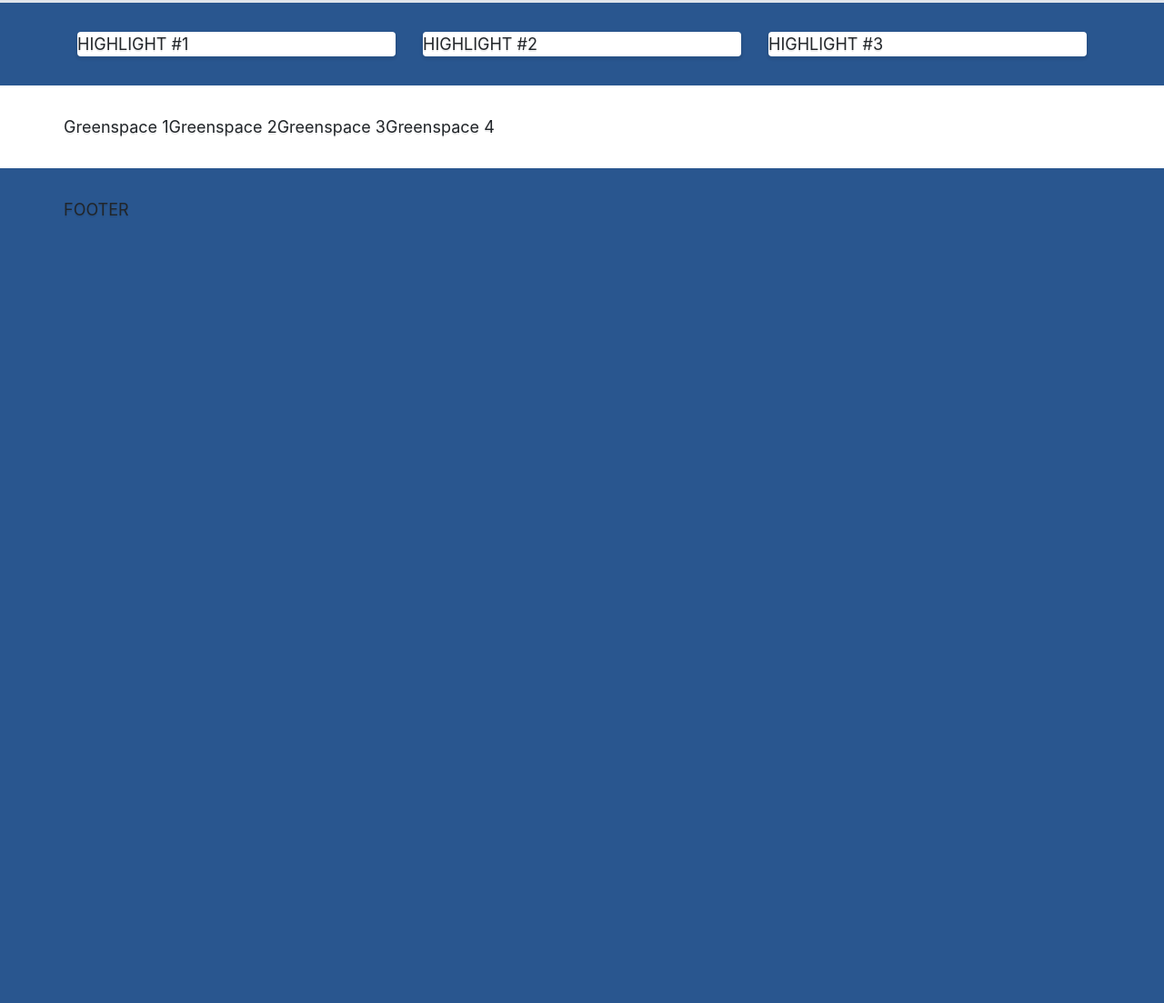
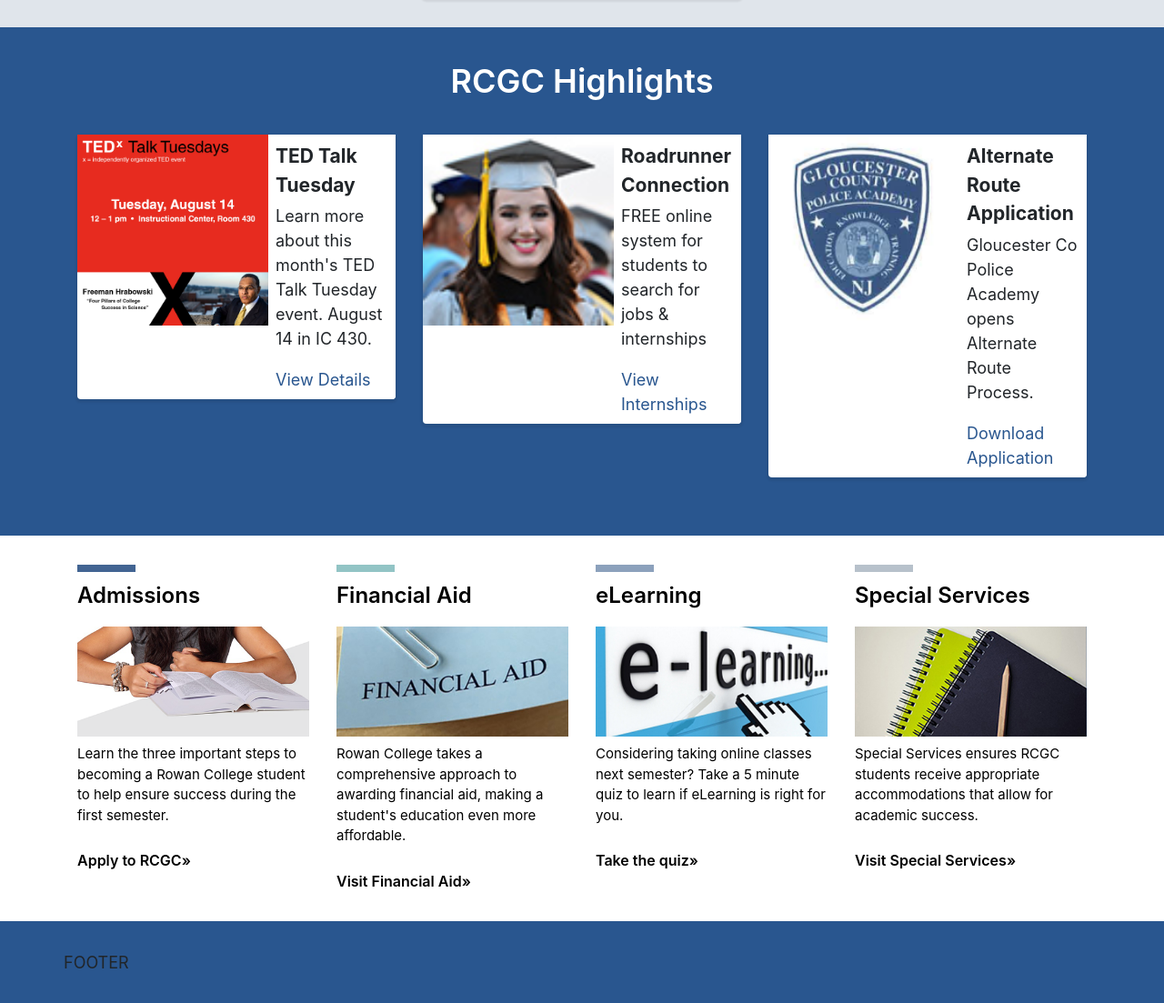
Before and after one commit to montelco/rc, a plain HTML site: page grid.html in a window 1280 px wide. Shown: the part 1293-2396 px from the top of the page at 91% size. Before the commit the page ends 1569 px from the top, so only its background shows below. Drawn offline with nearby package versions, Linux system fonts and the light colour scheme; files whose address does not match are found by name.

Commit message:
Mostly finished highlights. Have to tighten up a few styles, but otherwise ready for footer.

```diff
--- a/_cards.scss
+++ b/_cards.scss
@@ -22,12 +22,32 @@
     }
   }
 
+  #Calendar &__body a{
+    color: $body-color !important;
+  }
+
+  &__thumbnail {
+    flex-basis: calc(210px);
+    height: 210px;
+    padding: 0;
+    margin: 0;
+    flex-grow: 0;
+    flex-shrink: 0;
+
+    img {
+      object-fit: cover;
+      width: 100%;
+      height: 100%;
+    }
+  }
+
   &__body {
       padding: 25px;
       background: $white;
       border-bottom-left-radius: 4px;
       border-bottom-right-radius: 4px;
    &.np{padding:0;}
+   &.lp{padding: 8px;}
     ul{
       padding-left: 0;
       &>li{
--- a/_colors.scss
+++ b/_colors.scss
@@ -15,6 +15,9 @@
 }
 .qnBlue{
   background: $qnBlue;
+}
+.textWhite {
+  color: $white;
 }
 .textYellow{
   color: $yellow;
--- /dev/null
+++ b/_evergreen.scss
@@ -0,0 +1,39 @@
+.evergreen {
+  &__accent {
+    height: 8px;
+    margin-bottom: 8px;
+    width: 64px;
+    &.a {background: #426492;}
+    &.b {background: #92c4c5;}
+    &.c {background: #8ca1bc;}
+    &.d {background: #b7c1cb;}
+  }
+
+  h3 {
+    color: black;
+    font: {
+      size: 24px;
+      weight: 600;
+    }
+    margin-bottom: 16px;
+  }
+
+  h4 {
+    color: black;
+    font: {
+      size: 15px;
+      weight: 400;
+    }
+    margin-top: 8px;
+    margin-bottom: 24px;
+  }
+
+  a {
+    color: black;
+    font: {
+      size: 16px;
+      weight: 600;
+    }
+    &:after {content: "»"}
+  }
+}
--- a/_global.scss
+++ b/_global.scss
@@ -1,14 +1,11 @@
 html {
-  /* border-box box model allows us to add padding and border to our elements without increasing their size */
   box-sizing: border-box;
-  /* A system font stack so things load nice and quick! */
-  font-family: -apple-system, BlinkMacSystemFont, "Arial", Roboto, Helvetica,
-    Arial, sans-serif, "Apple Color Emoji", "Segoe UI Emoji", "Segoe UI Symbol";
+  font-family: -apple-system, BlinkMacSystemFont, "Arial", Roboto, Helvetica, Arial, sans-serif, "Apple Color Emoji", "Segoe UI Emoji", "Segoe UI Symbol";
   font-weight: 400;
   font-size: 18px;
   color: $black;
-  text-shadow: 0 2px 0 rgba(0, 0, 0, 0.07);
 }
+
 *,
 *:before,
 *:after {
@@ -17,8 +14,8 @@
 
 body {
   background: $blue;
-  min-height: calc(100vh - 100px);
-  margin: 0px;
   background-attachment: fixed;
   letter-spacing: 0px;
+  margin: 0px;
+  min-height: calc(100vh - 100px);
 }
--- a/_navigation.scss
+++ b/_navigation.scss
@@ -11,7 +11,8 @@
   z-index: 4;
 }
 
-.fbZone{padding: 32px 0;}
+.fbZone {padding: 32px 0;}
+
 .no-padding {
   padding: 0;
 }
--- a/_padding.scss
+++ b/_padding.scss
@@ -5,3 +5,15 @@
   &-lg{padding: 0.750rem 0}
   &-xl{padding: 0.875rem 0}
 }
+
+$padding: 0;
+$plist: top left bottom right;
+
+@while ($padding < 120) {
+    @each $direction in $plist {
+        .p-#{$direction}\:#{$padding} {
+            padding-#{$direction}: #{$padding}px;
+        }
+    }
+    $padding: $padding + 5;
+}
--- /dev/null
+++ b/_typography.scss
@@ -0,0 +1,13 @@
+.md-bold {
+  font: {
+    weight: 600;
+  }
+}
+
+.mb-16 {
+  margin-bottom: 16px;
+}
+
+.mb-32 {
+  margin-bottom: 32px;
+}
--- a/grid.html
+++ b/grid.html
@@ -860,22 +860,82 @@
       </div>
     </div>
   </main>
-  <div class="fbZone blue cd-main-content">
+  <div class="fbZone p-top:64 p-bottom:64 blue cd-main-content">
     <div class="container">
       <div class="row">
-        <div class="col-md-4"><div class="card">HIGHLIGHT #1</div></div>
-        <div class="col-md-4"><div class="card">HIGHLIGHT #2</div></div>
-        <div class="col-md-4"><div class="card">HIGHLIGHT #3</div></div>
+        <div class="col-sm-12 d-flex justify-content-center"><h1 class="md-bold mb-32 textWhite">RCGC Highlights</h1></div>
+      </div>
+      <div class="row mb-32">
+        <div class="col-md-4">
+          <div class="card d-flex">
+            <div class="card__thumbnail">
+              <img src="hl-1.jpg" alt="TED Talk Tuesday">
+            </div>
+            <div class="card__body lp">
+              <h3>TED Talk Tuesday</h3>
+              <p>Learn more about this month's TED Talk Tuesday event. August 14 in IC 430.</p>
+              <a href="#">View Details</a>
+            </div>
+          </div>
+        </div>
+        <div class="col-md-4">
+          <div class="card d-flex">
+            <div class="card__thumbnail">
+              <img src="hl-2.jpg" alt="Student in Gown">
+            </div>
+            <div class="card__body lp">
+              <h3>Roadrunner Connection</h3>
+              <p>FREE online system for students to search for jobs & internships</p>
+              <a href="#">View Internships</a>
+            </div>
+          </div>
+        </div>
+        <div class="col-md-4">
+          <div class="card d-flex">
+            <div class="card__thumbnail">
+              <img src="hl-3.png" alt="Police Academy Shield Logo">
+            </div>
+            <div class="card__body lp">
+              <h3>Alternate Route Application</h3>
+              <p>Gloucester Co Police Academy opens Alternate Route Process.</p>
+              <a href="#">Download Application</a>
+            </div>
+          </div>
+        </div>
       </div>
     </div>
   </div>
-  <div class="fbZone white cd-main-content">
+  <div class="fbZone p-top:64 p-bottom:64 white cd-main-content">
     <div class="container">
       <div class="row">
-        <div class="md-span-3">Greenspace 1</div>
-        <div class="md-span-3">Greenspace 2</div>
-        <div class="md-span-3">Greenspace 3</div>
-        <div class="md-span-3">Greenspace 4</div>
+        <div class="col-md-6 col-lg-3 evergreen">
+          <div class="evergreen__accent a"></div>
+          <h3>Admissions</h3>
+          <img src="admissions.png" alt="Woman turning page in book">
+          <h4>Learn the three important steps to becoming a Rowan College student to help ensure success during the first semester.</h4>
+          <a href="#">Apply to RCGC</a>
+        </div>
+        <div class="col-md-6 col-lg-3 evergreen">
+          <div class="evergreen__accent b"></div>
+          <h3>Financial Aid</h3>
+          <img src="financial aid.jpg" alt="Paperclip with financial aid card">
+          <h4>Rowan College takes a comprehensive approach to awarding financial aid, making a student's education even more affordable.</h4>
+          <a href="#">Visit Financial Aid</a>
+        </div>
+        <div class="col-md-6 col-lg-3 evergreen">
+          <div class="evergreen__accent c"></div>
+          <h3>eLearning</h3>
+          <img src="e-learning.jpg" alt="hand cursor over eLearning text">
+          <h4>Considering taking online classes next semester? Take a 5 minute quiz to learn if eLearning is right for you.</h4>
+          <a href="#">Take the quiz</a>
+        </div>
+        <div class="col-md-6 col-lg-3 evergreen">
+          <div class="evergreen__accent d"></div>
+          <h3>Special Services</h3>
+          <img src="notepad.jpg" alt="Notebook with a pencil">
+          <h4>Special Services ensures RCGC students receive appropriate accommodations that allow for academic success.</h4>
+          <a href="#">Visit Special Services</a>
+        </div>
       </div>
     </div>
   </div>
--- a/raw.scss
+++ b/raw.scss
@@ -25,6 +25,8 @@
 @import 'search';
 @import 'navigation';
 @import 'slider';
+@import 'typography';
 @import 'cards';
+@import 'evergreen';
 // Content Areas
 // Sidebars
```
Also changed, not shown: typography.html (added, +71 -0 lines), admissions.png (added), compiled.min.css, e-learning.jpg (added), financial aid.jpg (added), hl-1.jpg (added), hl-2.jpg (added), hl-3.png (added), notepad.jpg (added), 1 other file.
